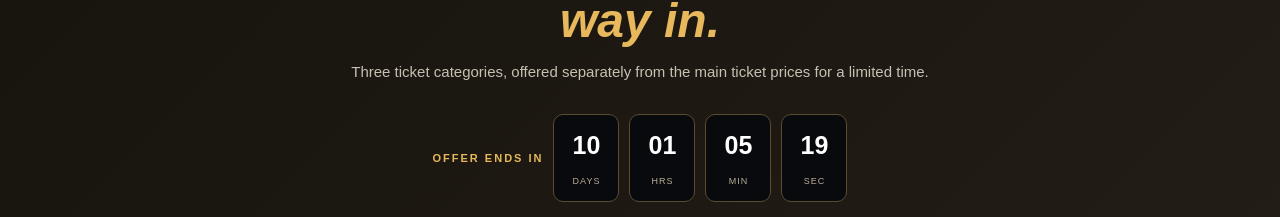
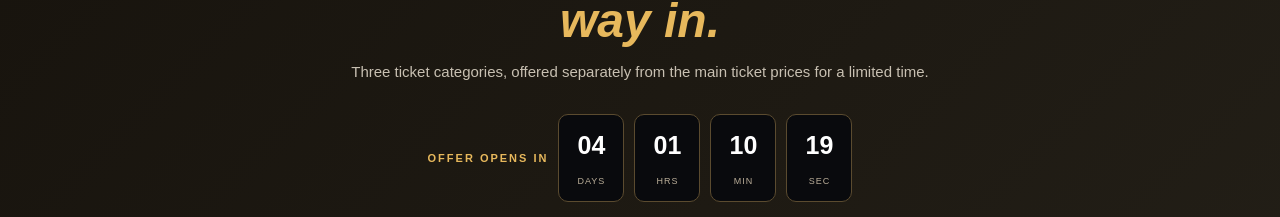
Before and after one commit to robinsonb254/dala-festival-ticketing, a Next.js app: page / in a window 1280 px wide. Shown: the part 1336-1553 px from the top of the page. Built offline with nearby package versions, Linux system fonts and the light colour scheme; no server answers; the database is empty.

Commit message:
Align Dala offer window with deployment availability

```diff
--- a/components/DalaOfferSection.tsx
+++ b/components/DalaOfferSection.tsx
@@ -1,6 +1,7 @@
 "use client";
 import { useEffect, useState } from "react";
-const endsAt = new Date("2026-12-05T03:25:00+03:00").getTime();
+const startsAt = new Date("2026-11-29T03:30:00+03:00").getTime();
+const endsAt = new Date("2026-12-06T03:30:00+03:00").getTime();
 const offers = [
  { name:"Regular", main:5000, offer:3750, slug:"regular", note:"General admission" },
  { name:"VIP", main:10000, offer:7500, slug:"vip", note:"Premium festival access" },
@@ -8,9 +9,11 @@ const offers = [
 ];
 const money=(v:number)=>new Intl.NumberFormat("en-KE",{style:"currency",currency:"KES",maximumFractionDigits:0}).format(v);
 export default function DalaOfferSection(){
- const [remaining,setRemaining]=useState(endsAt-Date.now());
- useEffect(()=>{const update=()=>setRemaining(Math.max(0,endsAt-Date.now()));update();const timer=window.setInterval(update,1000);return()=>window.clearInterval(timer);},[]);
- if(remaining<=0)return null;
+ const [now,setNow]=useState(Date.now());
+ useEffect(()=>{const update=()=>setNow(Date.now());update();const timer=window.setInterval(update,1000);return()=>window.clearInterval(timer);},[]);
+ if(now>=endsAt)return null;
+ const isUpcoming=now<startsAt;
+ const remaining=Math.max(0,(isUpcoming?startsAt:endsAt)-now);
  const days=Math.floor(remaining/86400000),hours=Math.floor(remaining%86400000/3600000),minutes=Math.floor(remaining%3600000/60000),seconds=Math.floor(remaining%60000/1000);
  return <section id="independent-offer" aria-label="Independent Dala Festival ticket offer" style={{background:"linear-gradient(135deg,#17130d,#242018)",borderTop:"1px solid #6b542f",borderBottom:"1px solid #6b542f",padding:"clamp(38px,6vw,72px) 24px"}}>
   <div style={{maxWidth:1180,margin:"0 auto"}}>
@@ -20,7 +23,7 @@ export default function DalaOfferSection(){
     <p style={{color:"#c8c0b2",lineHeight:1.7,margin:"0 auto"}}>Three ticket categories, offered separately from the main ticket prices for a limited time.</p>
    </div>
    <div style={{display:"flex",justifyContent:"center",gap:10,flexWrap:"wrap",marginBottom:28}}>
-    <span style={{color:"#e7b85c",fontSize:11,letterSpacing:2,fontWeight:900,alignSelf:"center"}}>OFFER ENDS IN</span>
+    <span style={{color:"#e7b85c",fontSize:11,letterSpacing:2,fontWeight:900,alignSelf:"center"}}>{isUpcoming ? "OFFER OPENS IN" : "OFFER ENDS IN"}</span>
     {[["DAYS",days],["HRS",hours],["MIN",minutes],["SEC",seconds]].map(([label,value])=><div key={label} style={{minWidth:66,background:"#090a0d",border:"1px solid #5b4b2f",borderRadius:10,padding:"10px 12px",textAlign:"center"}}><strong style={{color:"#fff",fontSize:25,display:"block",fontVariantNumeric:"tabular-nums"}}>{String(value).padStart(2,"0")}</strong><small style={{color:"#b9ad98",fontSize:9,letterSpacing:1}}>{label}</small></div>)}
    </div>
    <div style={{display:"grid",gridTemplateColumns:"repeat(auto-fit,minmax(220px,1fr))",gap:16}}>
--- a/lib/server/tickets.ts
+++ b/lib/server/tickets.ts
@@ -1,5 +1,5 @@
-export const TICKET_OFFER_START = new Date("2026-11-28T03:25:00+03:00").getTime();
-export const TICKET_OFFER_END = new Date("2026-12-05T03:25:00+03:00").getTime();
+export const TICKET_OFFER_START = new Date("2026-11-29T03:30:00+03:00").getTime();
+export const TICKET_OFFER_END = new Date("2026-12-06T03:30:00+03:00").getTime();
 export const TICKET_OFFER_PRICES: Record<string, number> = { Regular: 3_750, VIP: 7_500, VVIP: 18_750 };
 
 export const TICKET_PRICES: Record<string, number> = {
```
